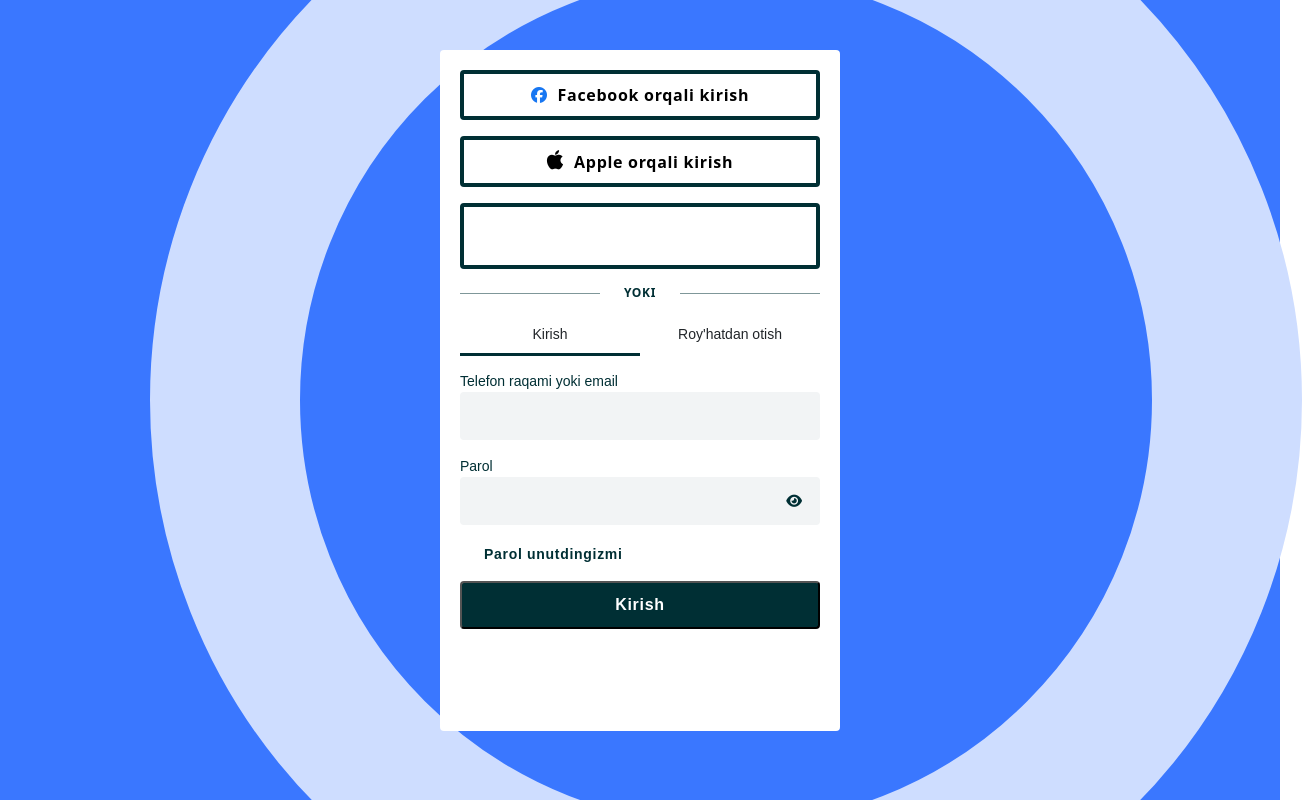
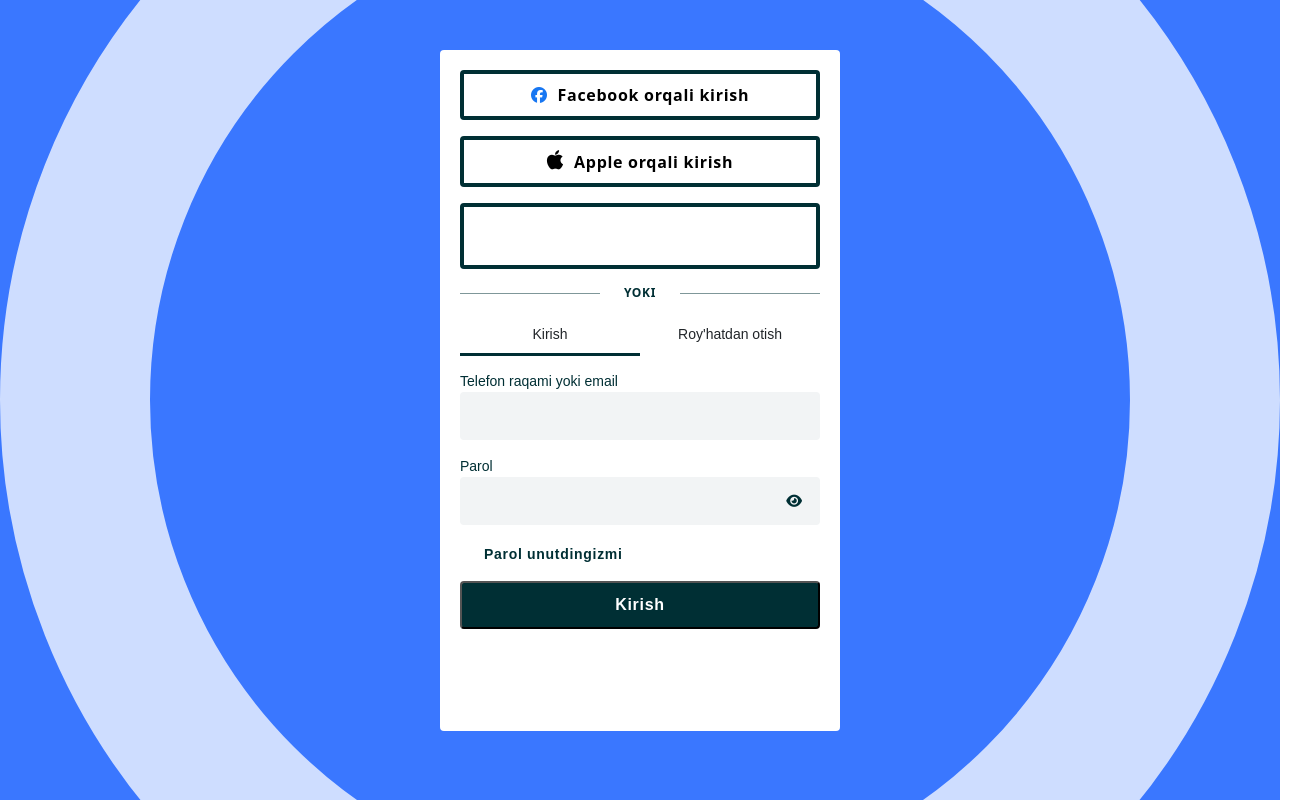
Before and after one commit to asadullokhs/olx, a React (Create React App) app in the folder client/olx/: page / in a window 1280 px wide. Shown: the top 800 px of the page, 1302 px wide, since content can reach past the window. Built offline with nearby package versions, Linux system fonts and the light colour scheme; no server answers.

Commit message:
add Animation Login

```diff
--- a/client/olx/src/pages/Auth/Auth.jsx
+++ b/client/olx/src/pages/Auth/Auth.jsx
@@ -39,6 +39,7 @@ const Signup = () => {
 
   return (
     <div className="signup">
+      <div className="circle"></div>
       <div className="signup-page">
         <div className="auth">
           <button className="facebook mb-3">
@@ -108,9 +109,9 @@ const Signup = () => {
                 />
                 <span disabled onClick={() => setCode(!code)}>
                   {!code ? (
-                    <i class="fa-solid fa-eye"></i>
+                    <i className="fa-solid fa-eye"></i>
                   ) : (
-                    <i class="fa-solid fa-eye-slash"></i>
+                    <i className="fa-solid fa-eye-slash"></i>
                   )}
                 </span>
               </label>
--- a/client/olx/src/pages/Auth/Auth.scss
+++ b/client/olx/src/pages/Auth/Auth.scss
@@ -1,24 +1,39 @@
 .signup {
+  position: relative;
   width: 100%;
-  min-height: 140vh;
+  height: 100vh;
   background-color: #3a77ff;
+  overflow-x: hidden;
 }
 
-.signup::before {
-  content: "";
+
+.signup .circle {
+
   position: absolute;
-  top: 0;
-  bottom: 0;
-  left: 150px;
-  margin: auto 0;
-  width: 90vw;
-  height: 90vw;
-  min-height: 768px;
-  min-width: 768px;
-  max-width: 1236px;
-  max-height: 1236px;
-  border: 150px solid #ceddff;
+  margin: 0 auto;
+  left: 50%;
+  top: 50%;
+  transform: translate(-50%, -50%);
+  width: 100vw;
+  height: 100vw;
+  border: 150px solid #CEDDFF;
   border-radius: 50%;
+  animation: loader 1.5s ease-out;
+}
+
+@keyframes loader {
+  from {
+      width: 0;
+      height: 0;
+  }
+
+  ;
+
+  to {
+      width: 100vw;
+  }
+
+  ;
 }
 
 .signup-page {
```
